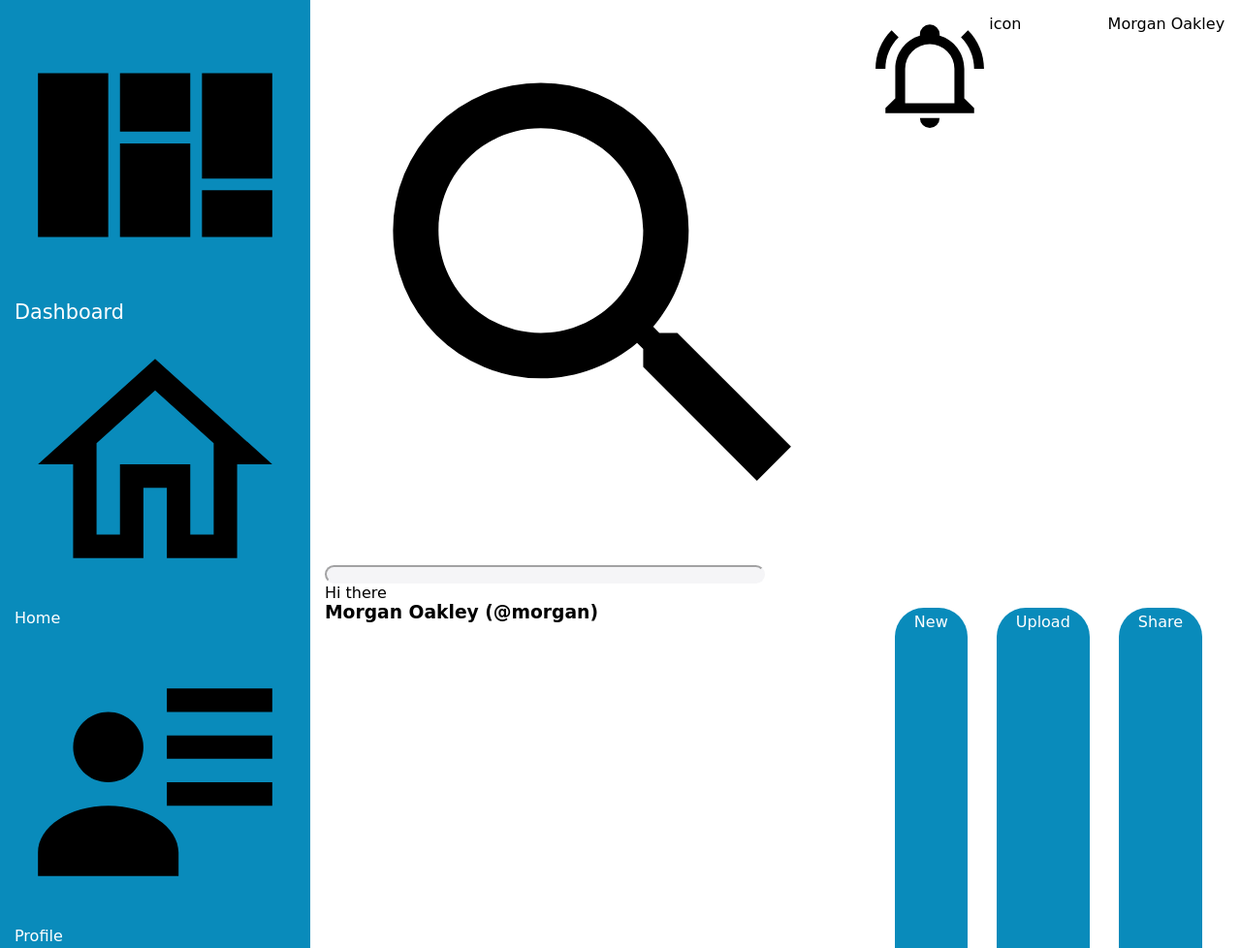
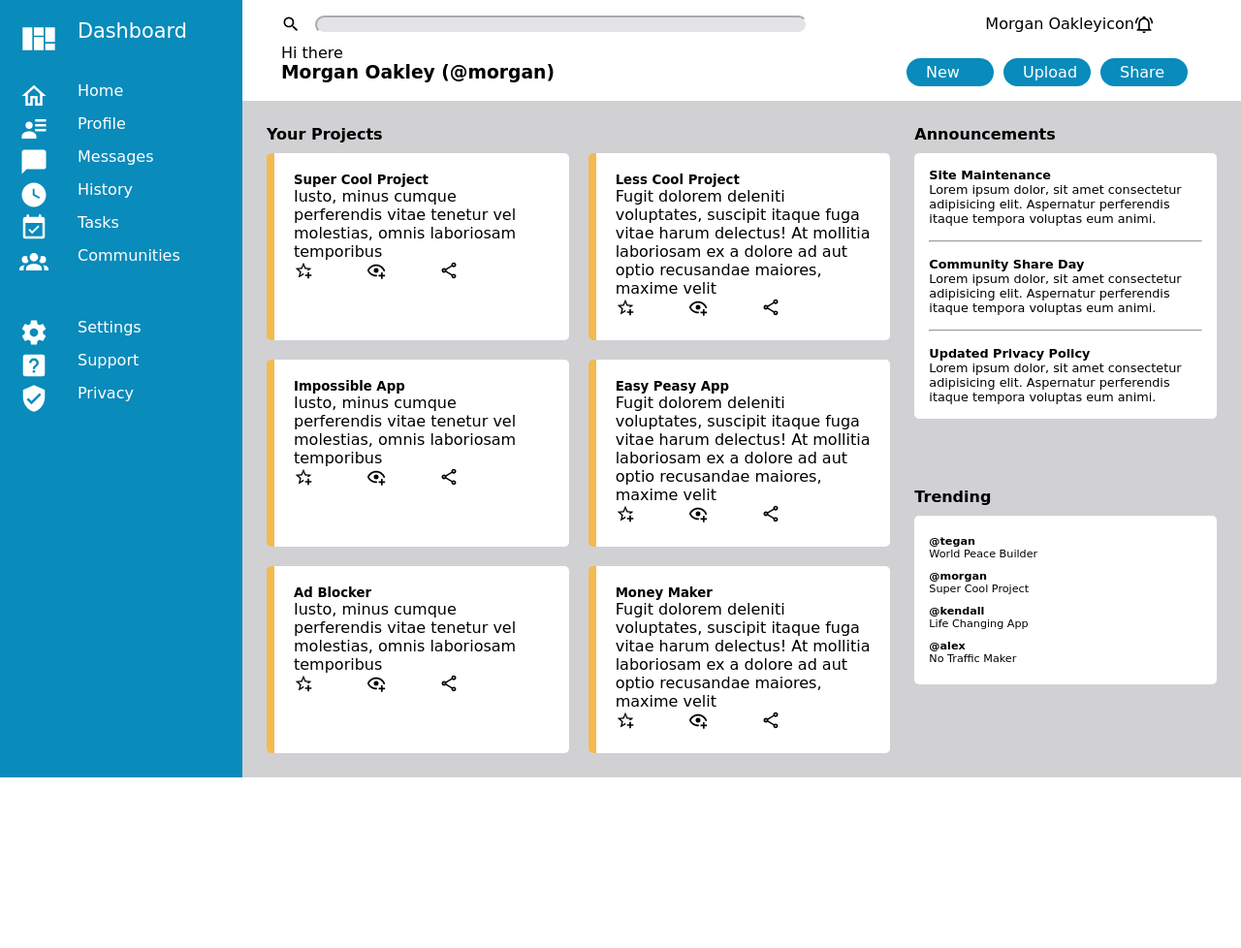
Before and after one commit to Fun-with-work/admin_dashboard, a plain HTML site: page index.html in a window 1280 px wide. Shown: the top 978 px of the page at 97% size. After the commit the page ends 802 px from the top, so only its background shows below. Drawn offline with Linux system fonts and the light colour scheme.

Commit message:
style the added icons

```diff
--- a/style.css
+++ b/style.css
@@ -6,7 +6,7 @@
 
 .container {
     display: grid;
-    grid-template-columns: 1fr 3fr ;
+    grid-template-columns: minmax(250px, 15%) 1fr ;
     grid-template-rows: 1fr 5fr;
     height: 100vh;
 }
@@ -16,15 +16,42 @@
     grid-row: 1 / 3;
     background-color: rgb(9, 139, 187);
     color: white;
-    padding: 15px;
+    padding: 20px;
 }
 
 .sidebar-head {
     font-size: 1.3rem;
+    margin-bottom: 40px;
+}
+
+.sidebar-head > img{
+    width: 40px;
+    height: auto;
+    float: left;
+    filter: invert(100%) sepia(100%) saturate(0%) hue-rotate(215deg) brightness(104%) contrast(103%);
+}
+
+.sidebar-head > p {
+    margin-left: 60px;
+}
+
+.sidebar-menu {
+    margin-bottom: 40px;
 }
 
 .sidebar-menu > div {
     padding-bottom: 15px;
+}
+
+.sidebar-menu > div > p, .sidebar-help > div > p {
+    margin-left: 60px;
+}
+
+.sidebar-menu > div > img, .sidebar-help > div > img{
+    width: 30px;
+    height: auto;
+    float: left;
+    filter: invert(100%) sepia(100%) saturate(0%) hue-rotate(215deg) brightness(104%) contrast(103%);
 }
 
 .sidebar-help > div {
@@ -34,7 +61,7 @@
 .header {
     grid-column: 2 / 3;
     grid-row: 1 / 2;
-    padding: 15px 15px 0 15px;
+    padding: 15px 40px 0 40px;
     display: grid;
     grid-template-columns: 2fr 1fr;
     grid-template-rows: 1fr 2fr;
@@ -45,24 +72,37 @@
     grid-row: 1 / 2;
 }
 
-.search button i {
-    font-size: 18px;
-    background-color: white;
+.search > img {
+    width: 20px;
+    height: auto;
+    float: left;
 }
 
 input {
-    background-color: rgb(245, 245, 247);
+    margin-left: 15px;
+    background-color: rgb(228, 228, 230);
     border-radius: 30px;
-    border-color: rgb(245, 245, 247);
+    border-color:white;
     width: 80%;
 }
 
 .media-link {
     grid-column: 2 / 3;
     grid-row: 1 / 2;
-    display: grid;
-    grid-template-columns: repeat(3, 1fr);
+    /* display: grid;
+    grid-template-columns: repeat(3, 1fr); */
 }
+
+.media-link > img, .section-icon > img {
+    width: 20px;
+    height: auto;
+    margin-right: 50px;
+}
+
+.media-link > * {
+    float: right;
+}
+
 
 .login-name {
     grid-column: 1 / 2;
@@ -76,11 +116,14 @@ input {
     padding: 10px;
     display: grid;
     grid-template-columns: repeat(3, 1fr);
+    justify-content: center;
+    align-items: center;
 }
 
 .links > div {
     padding: 5px 20px 5px 20px;
-    margin: 15px;
+    margin: 5px;
+    width: 50px;
     background-color: rgb(9, 139, 187);
     border-radius: 30px;
 
@@ -105,8 +148,12 @@ input {
 
 .section > h4 {
     padding-bottom: 10px;
+}
 
-}
+/* .section-icon > img {
+    border-right: 10px;
+    border-bottom: 20px;
+} */
 
 .section > div > div {
     background-color: white;
```
